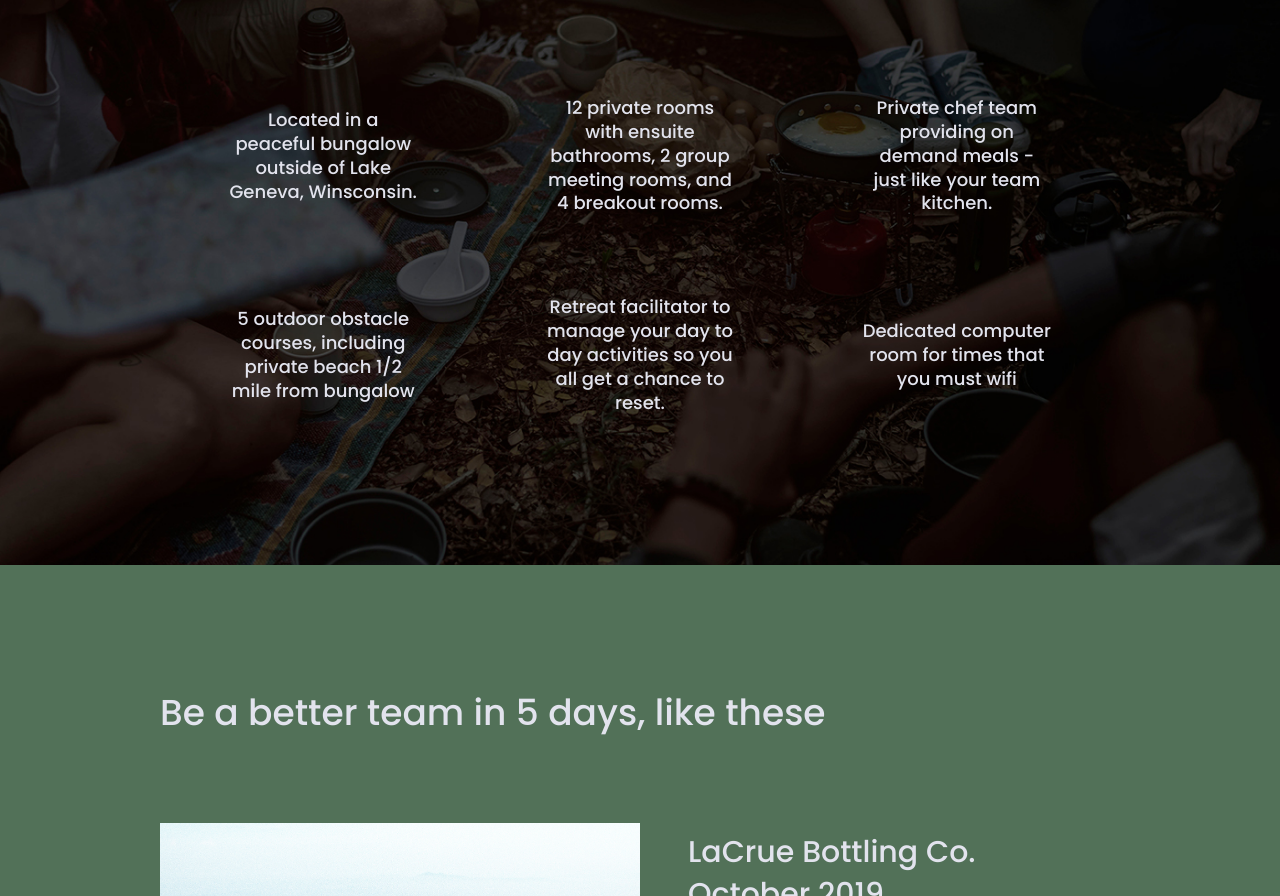
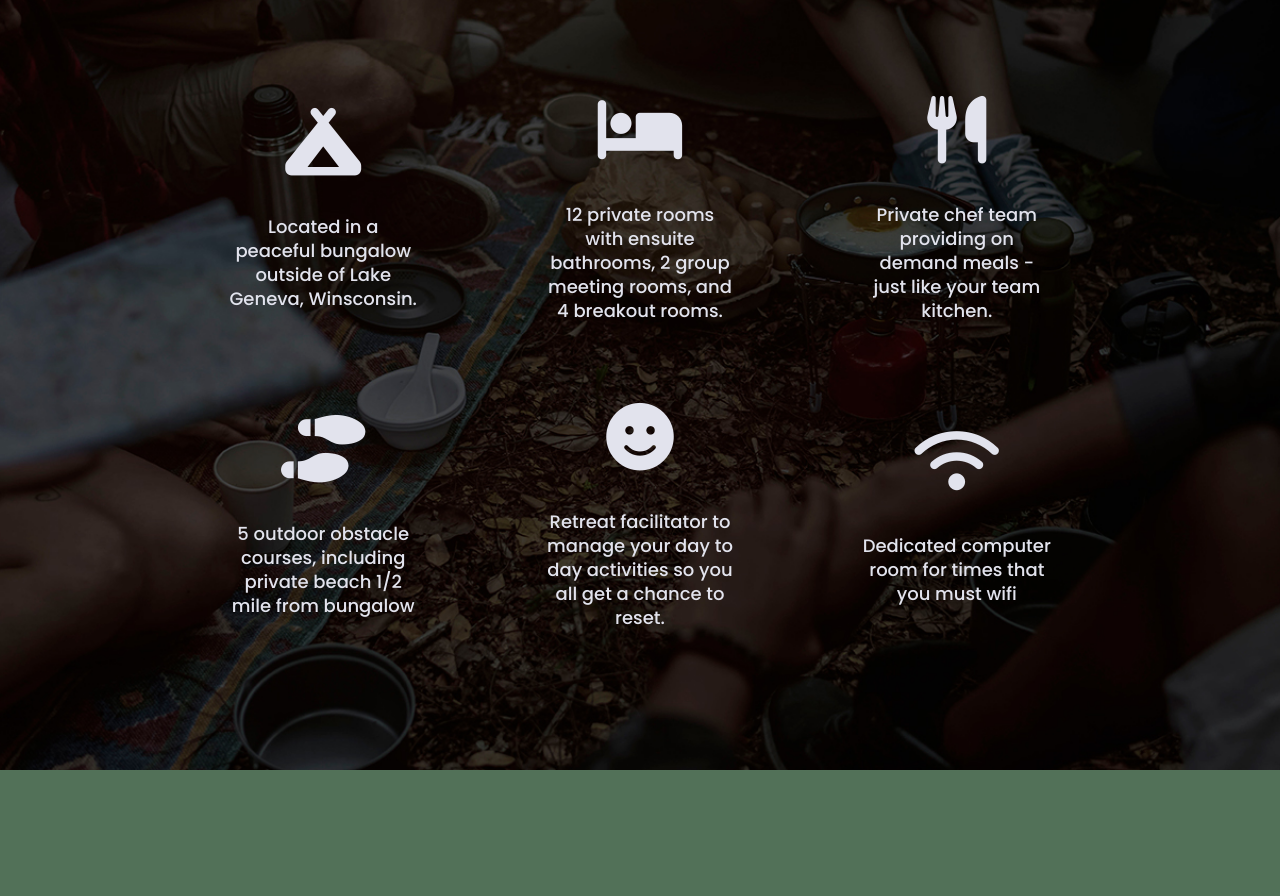
Before and after one commit to bluebird5-star/unplugged-retreat-website, a website: page index.html in a window 1280 px wide. Shown: the part 1250-2146 px from the top of the page. Drawn offline with nearby package versions, Linux system fonts and the light colour scheme.

Commit message:
adding icons to features on homepage

```diff
--- a/css/main.css
+++ b/css/main.css
@@ -341,6 +341,10 @@ aside{
   margin: 0;
 }
 
+.features i{
+  font-size: 3.75em;
+  margin-bottom: 40px;
+}
 /*reviews*/
 
 .reviews figure{
--- a/index.html
+++ b/index.html
@@ -20,7 +20,9 @@
   <link href="https://fonts.googleapis.com/css2?family=Open+Sans:wght@400;700&family=Poppins:wght@500;700&display=swap" rel="stylesheet">
   <link rel="stylesheet" href="css/normalize.css">
   <link rel="stylesheet" href="css/main.css">
+  <script src="https://kit.fontawesome.com/468e867a6f.js" crossorigin="anonymous"></script>
   <meta name="theme-color" content="#fafafa">
+
 </head>
 
 <body>
@@ -72,28 +74,28 @@
 <div class="features-items">
 
         <article>
-          <p class="fontawesome-icon"></p>
+          <p class="fontawesome-icon"><i class="fas fa-campground"></i></p>
           <p class="features-item-description">Located in a peaceful bungalow outside of Lake Geneva, Winsconsin.
           </p>
         </article>
         <article>
-          <p class="fontawesome-icon"></p>
+          <p class="fontawesome-icon"><i class="fas fa-bed"></i></p>
           <p class="features-item-description">12 private rooms with ensuite bathrooms, 2 group meeting rooms, and 4 breakout rooms.</p>
         </article>
         <article>
-          <p class="fontawesome-icon"></p>
+          <p class="fontawesome-icon"><i class="fas fa-utensils"></i></p>
           <p class="features-item-description">Private chef team providing on demand meals - just like your team kitchen.</p>
         </article>
         <article>
-          <p class="fontawesome-icon"></p>
+          <p class="fontawesome-icon"><i class="fas fa-shoe-prints"></i></p>
           <p class="features-item-description">5 outdoor obstacle courses, including private beach 1/2 mile from bungalow</p>
         </article>
         <article>
-          <p class="fontawesome-icon"></p>
+          <p class="fontawesome-icon"><i class="fas fa-smile"></i></p>
           <p class="features-item-description">Retreat facilitator to manage your day to day activities so you all get a chance to reset.</p>
         </article>
         <article>
-          <p class="fontawesome-icon"></p>
+          <p class="fontawesome-icon"><i class="fas fa-wifi"></i></p>
           <p class="features-item-description">Dedicated computer room for times that you must wifi</p>
         </article>
       </div>
```
Also changed, not shown: about/index-about.html (+2 -1 lines), faq/index-faq.html (+2 -0 lines).
